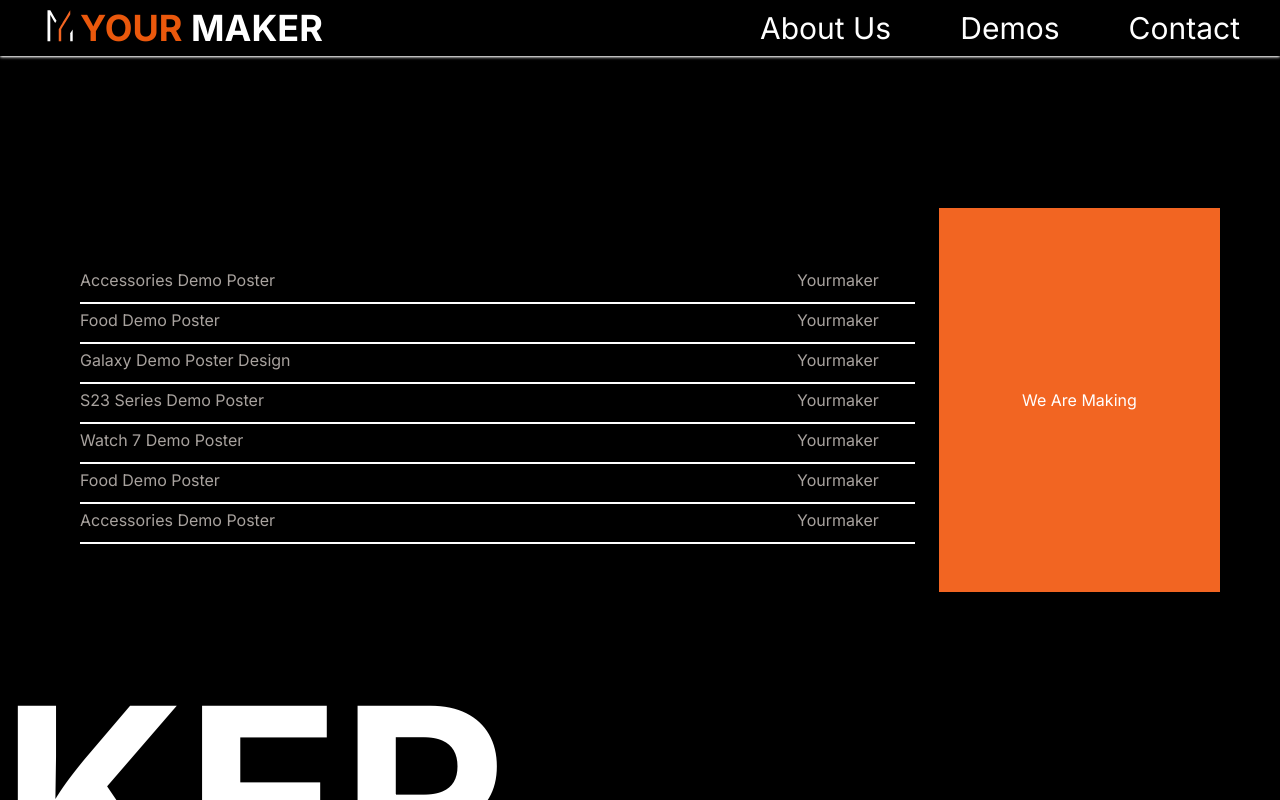
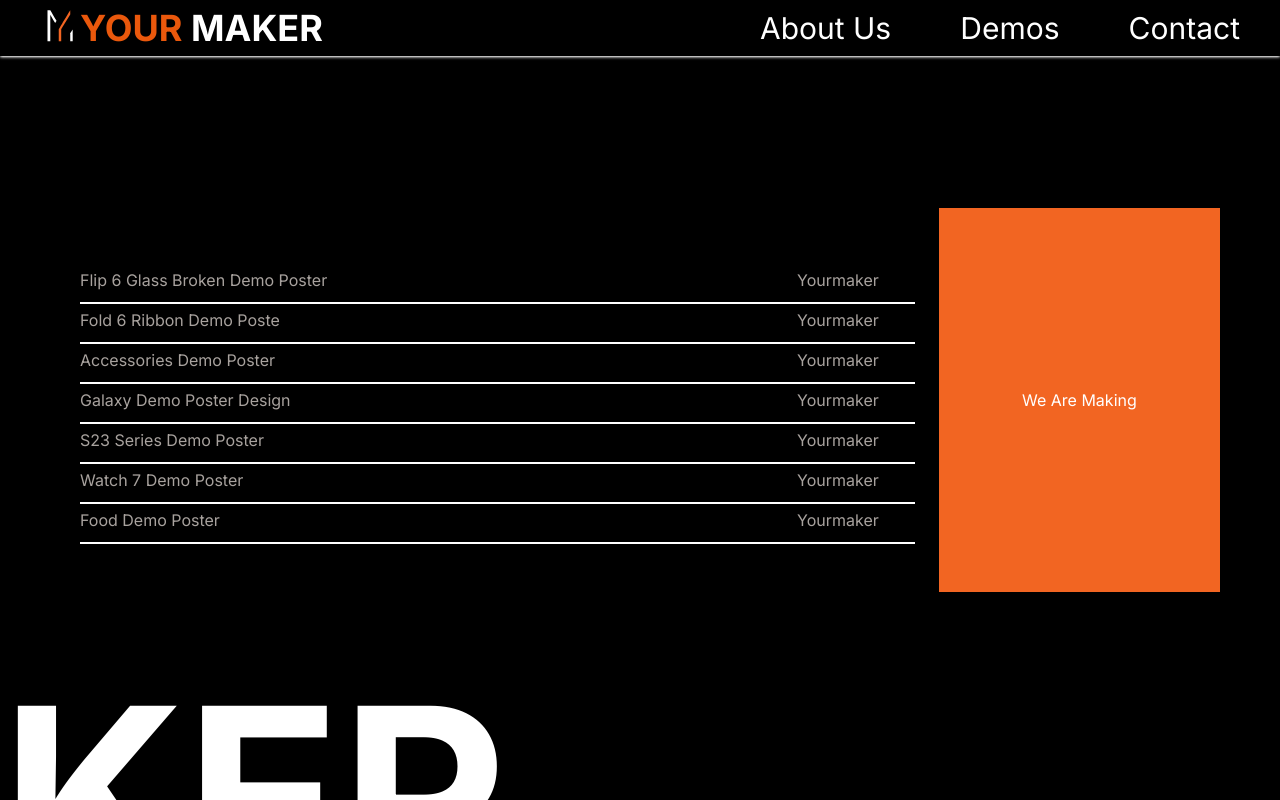
Before and after one commit to thetitasghosh/Your-Maker-Agency, a Next.js app: page /demo in a window 1280 px wide. Shown: the top 800 px of the page. Built offline with nearby package versions, Linux system fonts and the light colour scheme.

Commit message:
add 2 new Poster

```diff
--- a/src/data/works.js
+++ b/src/data/works.js
@@ -3,20 +3,32 @@ import FDP from "../../public/img/projects/Food_Demo_Poster_Your_Maker.webp";
 import GDP from "../../public/img/projects/Galaxy_Demo_Poster_Design_Your_Maker.webp";
 import S23SDP from "../../public/img/projects/S23_Series_Demo_Poster_Your_Maker.webp";
 import W7DP from "../../public/img/projects/Watch_7_Demo_Poster_Your_Maker.webp";
+import F6GBD from "../../public/img/projects/Flip 6 Glass Broken Demo Poster - Your Maker.webp";
+import F6RD from "../../public/img/projects/Fold 6 Ribbon Demo Poster - Your Maker.webp";
 
 export const work = [
   {
     id: 1,
+    img: F6GBD,
+    info: "Flip 6 Glass Broken Demo Poster",
+  },
+  {
+    id: 2,
+    img: F6RD,
+    info: "Fold 6 Ribbon Demo Poste",
+  },
+  {
+    id: 3,
     img: ADP,
     info: "Accessories Demo Poster",
   },
-  { id: 2, img: FDP, info: "Food Demo Poster" },
-  { id: 3, img: GDP, info: "Galaxy Demo Poster Design" },
-  { id: 4, img: S23SDP, info: "S23 Series Demo Poster" },
-  { id: 5, img: W7DP, info: "Watch 7 Demo Poster" },
-  { id: 6, img: FDP, info: "Food Demo Poster" },
-  { id: 7, img: ADP, info: "Accessories Demo Poster" },
+  { id: 4, img: GDP, info: "Galaxy Demo Poster Design" },
+  { id: 5, img: S23SDP, info: "S23 Series Demo Poster" },
+  { id: 6, img: W7DP, info: "Watch 7 Demo Poster" },
+  { id: 7, img: FDP, info: "Food Demo Poster" },
+  // { id: 6, img: FDP, info: "Food Demo Poster" },
+  // { id: 7, img: ADP, info: "Accessories Demo Poster" },
   //   { id: 8, text: "FIFTH" },inDif:"1",
 ];
 
-export const InDefer = [{ i: 0.4 }, { i: 1 }, { i: 0.3 }, { i: 0.8 }];
+// export const InDefer = [{ i: 0.4 }, { i: 1 }, { i: 0.3 }, { i: 0.8 }];
```
